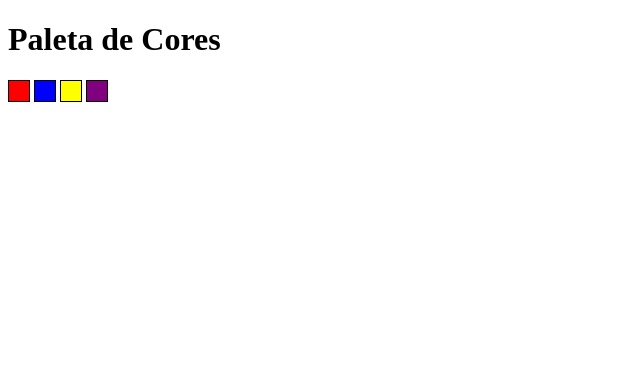
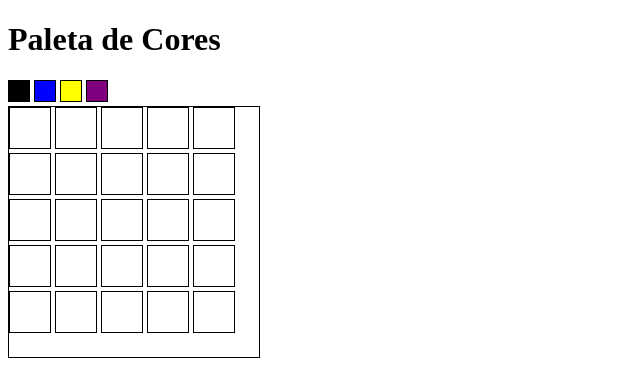
Before and after one commit to mayukuni/pixels-art, a website: page index.html in a window 1280 px wide. Shown: the whole page, without its empty margins (0-640 px from the left). Drawn offline with Linux system fonts and the light colour scheme.

Commit message:
adiciona requisito 4

```diff
--- a/index.html
+++ b/index.html
@@ -19,6 +19,44 @@
     <div class="color"></div>
     <div class="color"></div>
   </div>
+  <!-- 4 -->
+  <div id="pixel-board">
+    <div id="line-one">
+      <div class="pixel"></div>
+      <div class="pixel"></div>
+      <div class="pixel"></div>
+      <div class="pixel"></div>
+      <div class="pixel"></div>
+    </div>
+    <div id="line-two">
+      <div class="pixel"></div>
+      <div class="pixel"></div>
+      <div class="pixel"></div>
+      <div class="pixel"></div>
+      <div class="pixel"></div>
+    </div>
+    <div id="line-three">
+      <div class="pixel"></div>
+      <div class="pixel"></div>
+      <div class="pixel"></div>
+      <div class="pixel"></div>
+      <div class="pixel"></div>
+    </div>
+    <div id="line-four">
+      <div class="pixel"></div>
+      <div class="pixel"></div>
+      <div class="pixel"></div>
+      <div class="pixel"></div>
+      <div class="pixel"></div>
+    </div>
+    <div id="line-five">
+      <div class="pixel"></div>
+      <div class="pixel"></div>
+      <div class="pixel"></div>
+      <div class="pixel"></div>
+      <div class="pixel"></div>
+    </div>
+  </div>
   <script src="script.js"></script>
 </body>
 </html>
--- a/script.js
+++ b/script.js
@@ -1,4 +1,4 @@
-document.getElementsByClassName('color')[0].style.backgroundColor = 'red';
+document.getElementsByClassName('color')[0].style.backgroundColor = 'black';
 document.getElementsByClassName('color')[1].style.backgroundColor = 'blue';
 document.getElementsByClassName('color')[2].style.backgroundColor = 'yellow';
 document.getElementsByClassName('color')[3].style.backgroundColor = 'purple';
--- a/style.css
+++ b/style.css
@@ -10,3 +10,18 @@
   width: 20px;
   height: 20px;
 }
+
+#pixel-board {
+  width: 250px;
+  height: 250px;
+  border: 1px solid black;
+
+}
+
+.pixel {
+  border: solid black 1px;
+  width: 40px;
+  height: 40px;
+  display: inline-block;
+  background-color: white;
+}
```
